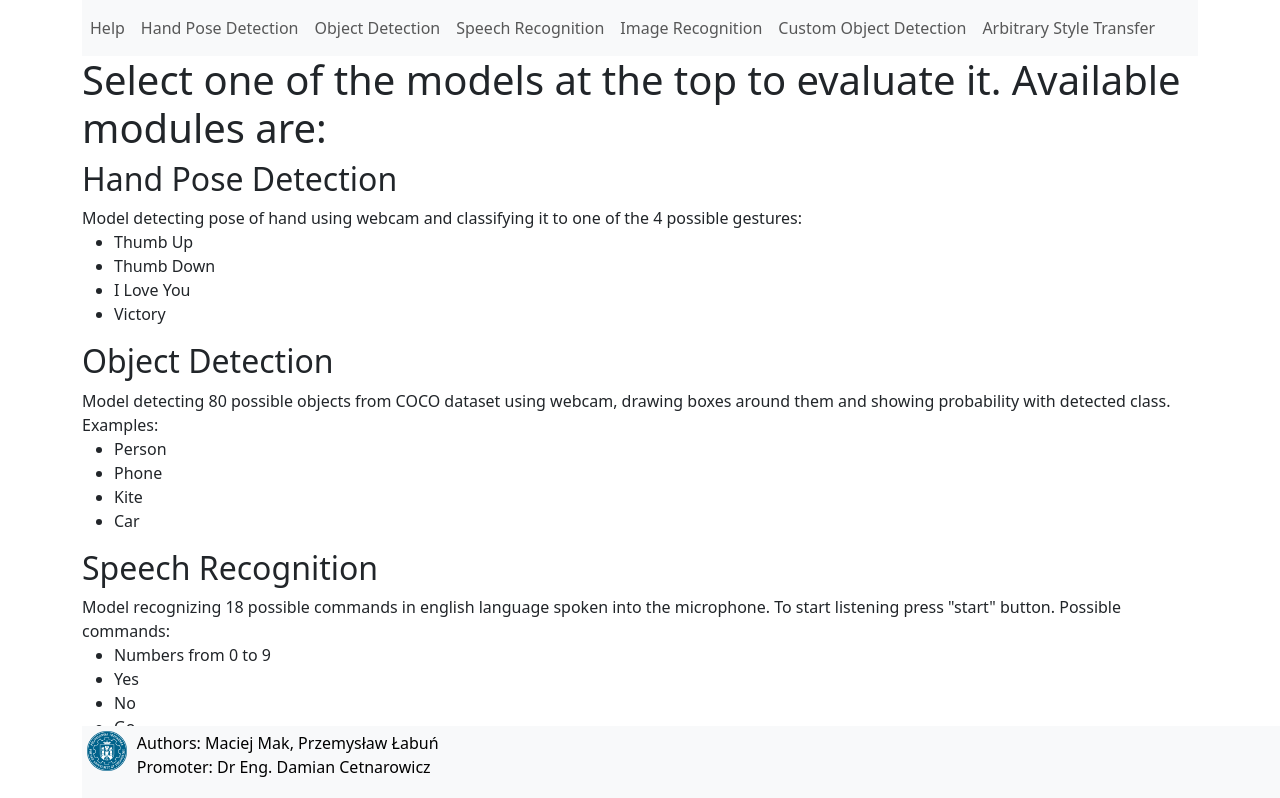
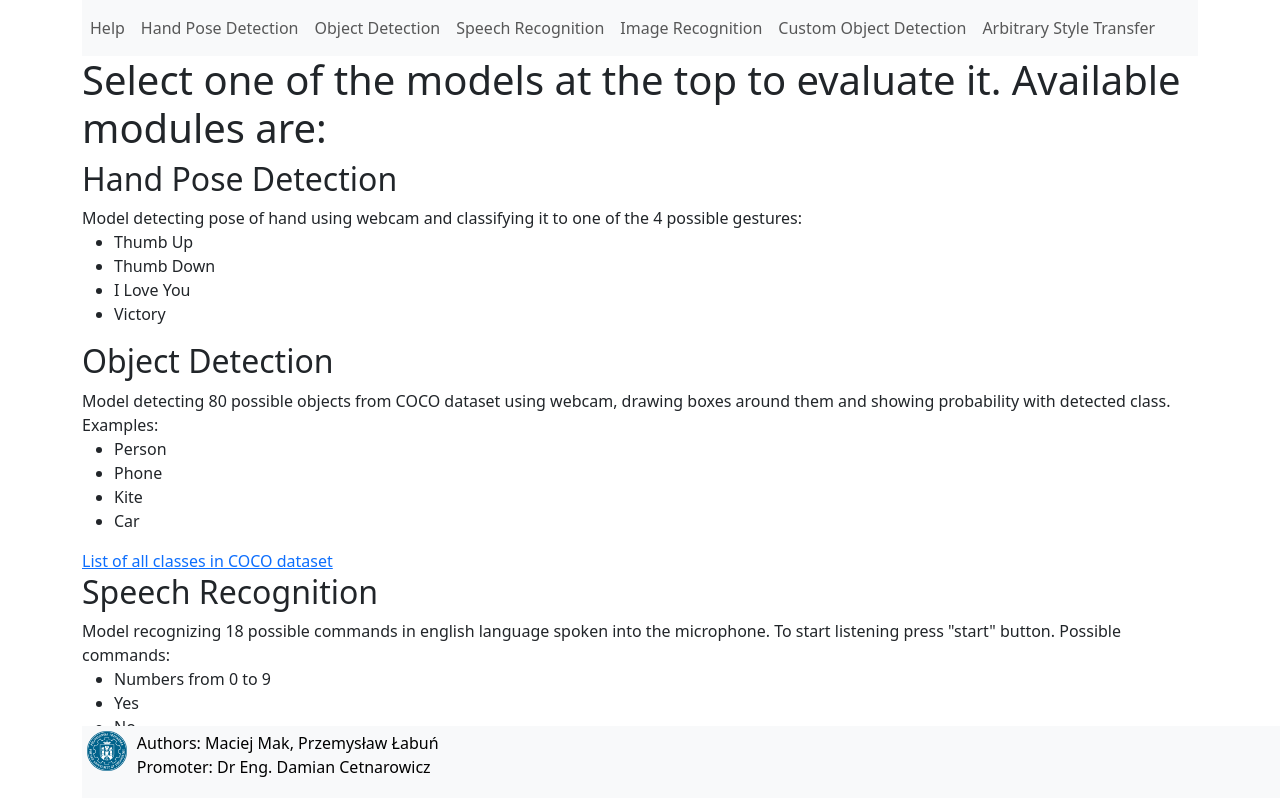
Before and after one commit to maciejm2517/projekt-przejsciowy-tensorflow-js, a React (Create React App) app: page /Help in a window 1280 px wide. Shown: the top 798 px of the page. Built offline with nearby package versions, Linux system fonts and the light colour scheme; what fingerpose would draw is missing.

Commit message:
link coco

```diff
--- a/src/Help.js
+++ b/src/Help.js
@@ -22,6 +22,8 @@ const Help = () => {
         <li>Kite</li>
         <li>Car</li>
       </ul>
+       <a href="https://github.com/tensorflow/tfjs-models/blob/master/coco-ssd/src/classes.ts">List of all classes in COCO dataset</a>
+
       <h2>Speech Recognition</h2>
       Model recognizing 18 possible commands in english language spoken into the microphone. To start listening press "start" button. Possible commands:
       <ul>
```
